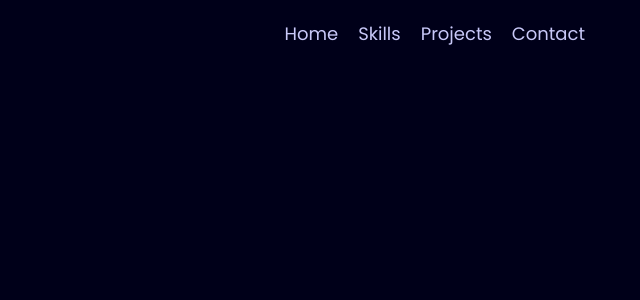
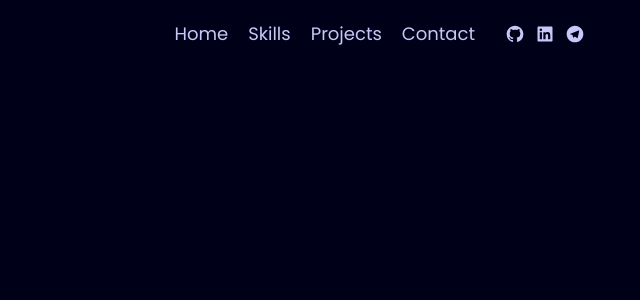
Before and after one commit to DenisKulik/frontend-developer-portfolio, a React (Vite) app: page / in a window 1280 px wide. Shown: the top 300 px of the page, without its empty margins (640-1280 px from the left). Built offline with nearby package versions, Linux system fonts and the light colour scheme.

Commit message:
add SocialLinks component

```diff
--- a/src/components/NavBar/NavBarStyles.ts
+++ b/src/components/NavBar/NavBarStyles.ts
@@ -9,8 +9,10 @@ export const Link = styled.a`
   font-size: 1.8rem;
   text-decoration: none;
   color: #c8c8f8;
+  transition: all 0.3s ease-in-out;
 
   &:hover {
-    color: white;
+    color: #fff;
+    transform: scale(1.05);
   }
 `
--- /dev/null
+++ b/src/components/SocialLinks/SocialLinks.ts
@@ -0,0 +1,25 @@
+import styled from 'styled-components';
+
+export const SocialLinksWrapper = styled.div`
+  display: flex;
+  align-items: center;
+  gap: 1rem;
+`;
+
+export const IconLink = styled.a`
+  display: flex;
+  align-items: center;
+  justify-content: center;
+
+  svg {
+    width: 2rem;
+    height: 2rem;
+    fill: #c8c8f8;
+    transition: fill 0.3s ease-in-out, transform 0.3s ease-in-out;
+  }
+
+  &:hover svg {
+    fill: #fff;
+    transform: scale(1.05);
+  }
+`;
--- /dev/null
+++ b/src/components/SocialLinks/index.tsx
@@ -0,0 +1,25 @@
+import { IconLink, SocialLinksWrapper } from './SocialLinks.ts';
+import {
+    RiGithubFill, RiLinkedinBoxFill, RiTelegramFill
+} from 'react-icons/ri';
+
+const SocialLinks = () => {
+    return (
+        <SocialLinksWrapper>
+            <IconLink href="https://github.com/DenisKulik" target="_blank">
+                <RiGithubFill />
+            </IconLink>
+            <IconLink
+                href="https://www.linkedin.com/in/denis-kulik"
+                target="_blank"
+            >
+                <RiLinkedinBoxFill />
+            </IconLink>
+            <IconLink href="https://t.me/kulikdp" target="_blank">
+                <RiTelegramFill />
+            </IconLink>
+        </SocialLinksWrapper>
+    );
+};
+
+export default SocialLinks;
--- a/src/layout/Header/HeaderStyles.ts
+++ b/src/layout/Header/HeaderStyles.ts
@@ -7,4 +7,5 @@ export const HeaderWrapper = styled.header`
 export const HeaderMenu = styled.div`
   display: flex;
   justify-content: flex-end;
+  gap: 3rem;
 `
--- a/src/layout/Header/index.tsx
+++ b/src/layout/Header/index.tsx
@@ -1,6 +1,7 @@
 import { HeaderMenu, HeaderWrapper } from './HeaderStyles.ts';
 import Container from '../Container';
 import NavBar from '../../components/NavBar';
+import SocialLinks from '../../components/SocialLinks';
 
 const Header = () => {
     return (
@@ -8,6 +9,7 @@ const Header = () => {
             <Container>
                 <HeaderMenu>
                     <NavBar />
+                    <SocialLinks />
                 </HeaderMenu>
             </Container>
         </HeaderWrapper>
```
